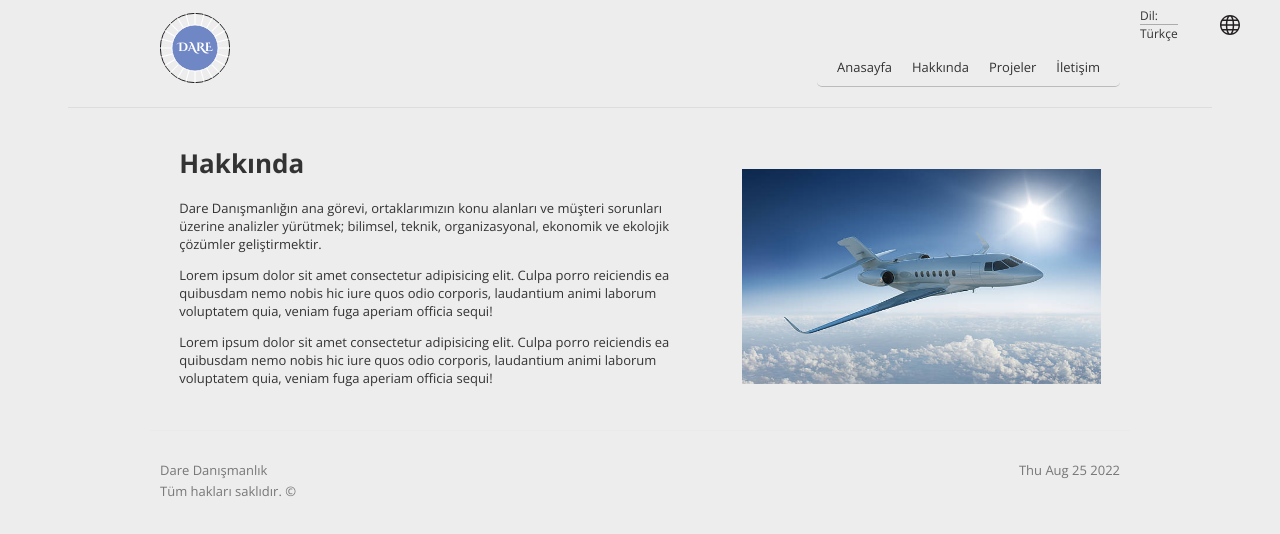
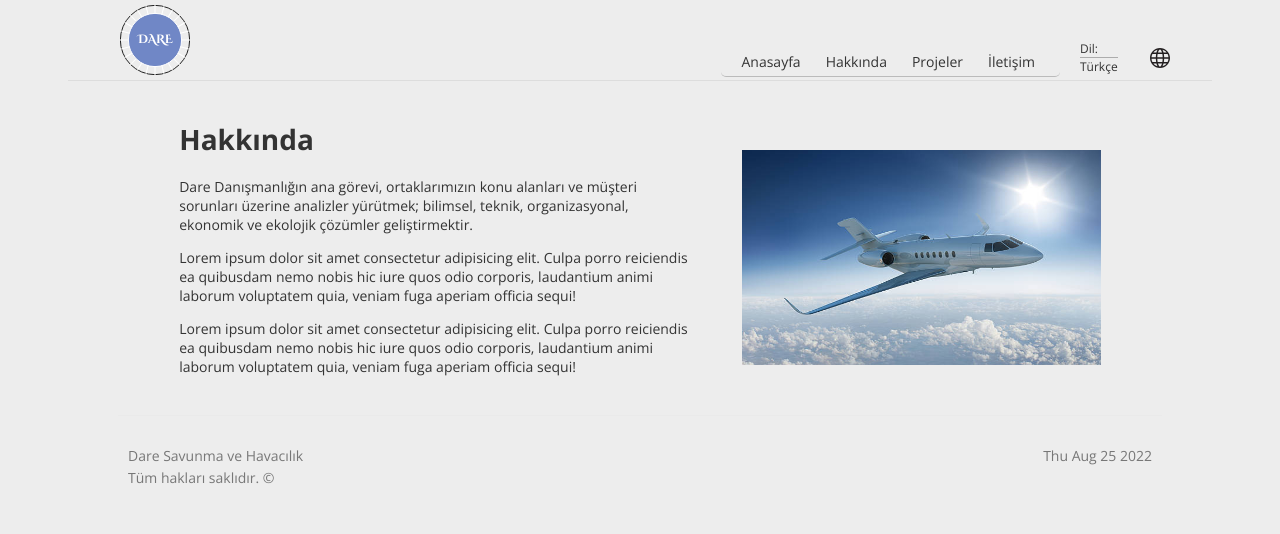
Before and after one commit to UmizDemud/Dare-Web, a Next.js app: page /about in a window 1280 px wide. Shown: the top 534 px of the page. Built offline with nearby package versions, Linux system fonts and the light colour scheme.

Commit message:
'improvements'

```diff
--- a/comps/Logo.js
+++ b/comps/Logo.js
@@ -35,9 +35,9 @@ const Logo = () => {
               <line x1="50%" y1="0" x2="50%" y2="100%" stroke="white"></line>
               <line x1="50%" y1="0" x2="50%" y2="100%" stroke="white"></line>
             </g>
-            <circle cx="50%" cy="50%" r="33%" fill={defaults.innerCircleFill} stroke={defaults.innerCircleBorder}>
+            <circle cx="50%" cy="50%" r="38%" fill={defaults.innerCircleFill} stroke={defaults.innerCircleBorder}>
             </circle>
-            <text fill={defaults.textColor} x="25.3%" y="53.9%">{defaults.text}</text>
+            <text fill={defaults.textColor} x="25.3%" y="54.06%">{defaults.text}</text>
         </svg>
      );
 }
--- a/comps/Logo.module.css
+++ b/comps/Logo.module.css
@@ -15,7 +15,7 @@
         transform: rotate(0deg) scale(1);
     }
     50% {
-        transform: rotate(180deg) scale(.69);
+        transform: rotate(180deg) scale(.84);
     }
     100%{
         transform: rotate(360deg) scale(1);
--- a/comps/Navbar..js
+++ b/comps/Navbar..js
@@ -14,6 +14,12 @@ const Navbar = ({lang, setLang}) => {
       <div className="logo">
         <Logo />
       </div>
+      <div className={styles.navbarLinks}>
+      <Link href="/"><a className={styles.navbarLink}>{content.content.pageNames.home[lang]}</a></Link>
+      <Link href="/about"><a className={styles.navbarLink}>{content.content.pageNames.about[lang]}</a></Link>
+      <Link href="/processes/"><a className={styles.navbarLink}>{content.content.pageNames.projects[lang]}</a></Link>
+      <Link href="/contact/"><a className={styles.navbarLink}>{content.content.pageNames.contact[lang]}</a></Link>
+      </div>
       <div className={styles.languageOptions}
         onMouseOver={() => setLanguageBarOpen(true)}
         onMouseLeave={() => setLanguageBarOpen(false)}
@@ -21,7 +27,7 @@ const Navbar = ({lang, setLang}) => {
         {lang ?
           <div className={styles.langDisplay}><p>Dil:</p> <p className={styles.langBorder}>Türkçe</p></div>
           :
-          <div className={styles.langDisplay}><p>Language</p> <p className={styles.langBorder}>English</p></div>
+          <div className={styles.langDisplay}><p>Language:</p> <p className={styles.langBorder}>English</p></div>
         }
         <div className={styles.languageOptions_svg}>
           <WorldIcon />
@@ -32,12 +38,6 @@ const Navbar = ({lang, setLang}) => {
         </div>
       </div>
 
-      <div className={styles.navbarLinks}>
-      <Link href="/"><a className={styles.navbarLink}>{content.content.pageNames.home[lang]}</a></Link>
-      <Link href="/about"><a className={styles.navbarLink}>{content.content.pageNames.about[lang]}</a></Link>
-      <Link href="/processes/"><a className={styles.navbarLink}>{content.content.pageNames.projects[lang]}</a></Link>
-      <Link href="/contact/"><a className={styles.navbarLink}>{content.content.pageNames.contact[lang]}</a></Link>
-      </div>
     </nav>
   );
 }
--- a/comps/Navbar.module.css
+++ b/comps/Navbar.module.css
@@ -1,6 +1,7 @@
 .navbarLink {
     padding: 5px 10px;
     border-radius: 5px;
+    margin-right: 5px;
 }
 
 .navbarLink:hover {
@@ -17,20 +18,21 @@
     justify-content: flex-end;
     align-items: flex-end;
     border-radius: 5px;
-    padding: 0 10px 5px;
+    padding: 5px 10px 0;
+    margin-bottom: 3px;
     border-bottom: 1px solid #bbb;
 }
 
 .languageOptions {
-    position: absolute;
-    top: 5px;
-    right: 30px;
+    position: relative;
     display: flex;
     flex-direction: row;
     justify-content: space-between;
     align-items: center;
-    width: 100px;
+    width: 90px;
     padding: 2px 10px;
+    margin-left: 10px;
+    margin-bottom: 3px;
     border-radius: 5px;
     font-size: 12px;
     cursor: pointer;
@@ -50,7 +52,7 @@
     top: 36px;
     left: 0;
     background-color: #ddd;
-    width: 100px;
+    width: 90px;
     padding: 0;
 }
 
@@ -58,7 +60,7 @@
     background-color: #ddd;
     margin: 0;
     padding: 10px;
-    width: 100px;
+    width: 90px;
 }
 
 .languageList p:hover {
@@ -84,5 +86,14 @@
 @media screen and (max-width: 900px) {
     .navbarLink {
         padding: 5px;
+        margin-right: 0;
     }
 }
+
+@media screen and (max-width: 500px) {
+    .languageOptions {
+        position: absolute;
+        top: 3px;
+        right: 3px;
+    }
+}
--- a/lang/content.json
+++ b/lang/content.json
@@ -30,8 +30,8 @@
             "home": {
                 "head": {
                     "title": [
-                        "DARE Consulting | Home",
-                        "DARE Danışmanlık | Anasayfa"
+                        "DARE Defence and Aerospace | Home",
+                        "DARE Savunma ve Havacılık | Anasayfa"
                     ]
                 },
                 "body": {
@@ -41,7 +41,7 @@
                     ],
                     "p1": [
                         "Welcome lorem ipsum dolor sit amet consectetur adipisicing elit. Minus animi impedit suscipit architecto, odio inventore nostrum non neque dicta. Quam magni accusantium culpa distinctio tempore iure accusamus, dolorem nobis odit. Lorem ipsum dolor sit amet consectetur adipisicing elit. Minus animi impedit suscipit architecto, odio inventore nostrum non neque dicta. Quam magni accusantium culpa distinctio tempore iure accusamus, dolorem nobis odit. ",
-                        "Welcome lorem ipsum dolor sit amet consectetur adipisicing elit. Minus animi impedit suscipit architecto, odio inventore nostrum non neque dicta. Quam magni accusantium culpa distinctio tempore iure accusamus, dolorem nobis odit. Lorem ipsum dolor sit amet consectetur adipisicing elit. Minus animi impedit suscipit architecto, odio inventore nostrum non neque dicta. Quam magni accusantium culpa distinctio tempore iure accusamus, dolorem nobis odit. "
+                        "Merhaba lorem ipsum dolor sit amet consectetur adipisicing elit. Minus animi impedit suscipit architecto, odio inventore nostrum non neque dicta. Quam magni accusantium culpa distinctio tempore iure accusamus, dolorem nobis odit. Lorem ipsum dolor sit amet consectetur adipisicing elit. Minus animi impedit suscipit architecto, odio inventore nostrum non neque dicta. Quam magni accusantium culpa distinctio tempore iure accusamus, dolorem nobis odit. "
                     ],
                     "p2": [
                         "Lorem ipsum dolor sit amet consectetur adipisicing elit. Minus animi impedit suscipit architecto, odio inventore nostrum non neque dicta. Quam magni accusantium culpa distinctio tempore iure accusamus, dolorem nobis odit.",
@@ -75,8 +75,8 @@
             },
             "footer": {
                 "span1": [
-                    "DARE Consulting",
-                    "Dare Danışmanlık"
+                    "DARE Defence and Aerospace",
+                    "Dare Savunma ve Havacılık"
                 ],
                 "p1": [
                     "All rights reserved. ©",
--- a/styles/About.module.css
+++ b/styles/About.module.css
@@ -1,7 +1,7 @@
 .aboutContainer {
     padding: 20px 60px;
     max-width: 1024px;
-    margin: 10px auto 0;
+    margin: 0 auto;
     border-top: 1px solid #ddd;
     display: flex;
     flex-direction: row;
--- a/styles/Contact.module.css
+++ b/styles/Contact.module.css
@@ -1,10 +1,21 @@
 .contactContainer {
-  padding: 20px 60px 30px;
   background: #fcfcfc;
+  padding: 20px 60px;
   max-width: 1024px;
-  margin: 10px auto 0;
+  margin: 0 auto;
   border-top: 1px solid #ddd;
   border-radius: 15px 60px 15px 60px;
+}
+
+.aboutContainer {
+  padding: 20px 60px;
+  max-width: 1024px;
+  margin: 0 auto;
+  border-top: 1px solid #ddd;
+  display: flex;
+  flex-direction: row;
+  justify-content: space-evenly;
+  align-items: center;
 }
 
 .contactInfo {
@@ -32,6 +43,10 @@
   border-bottom: 1px solid #333;
 }
 
+.value {
+  float: right;
+}
+
 @media screen and (max-width: 1300px) {
   .contactContainer {
     max-width: 960px;
@@ -42,4 +57,8 @@
   .contactContainer {
     padding: 20px;
   }
+
+  .contactInfo {
+    width: 100%;
+  }
 }
--- a/styles/globals.css
+++ b/styles/globals.css
@@ -4,7 +4,7 @@ body {
   background: #ededed;
   color: #333;
   font-family: 'Open Sans', sans-serif;
-  font-size: 13px;
+  font-size: 14px;
   margin: 0;
 }
 a {
@@ -15,21 +15,24 @@ a {
   margin: 0 auto;
 }
 nav {
-  margin: 3px auto;
-  max-width: 1024px;
-  padding: 10px;
+  height: 80px;
+  max-width: 1080px;
+  margin: 0 auto;
+  position: relative;
   display: flex;
   justify-content: flex-end;
   align-items: flex-end;
 }
 nav .logo {
-  margin-right: auto;
+  position: absolute;
+  top: 5px;
+  left: 20px;
 }
 footer {
   display: block;
   text-align: center;
   padding: 30px 10px;
-  margin: 10px auto 60px;
+  margin: 5px auto 60px;
   color: #777;
   border-top: 1px solid #eaeaea;
   max-width: 1024px;
@@ -47,12 +50,3 @@ footer p {
   color: #4979ff;
   text-decoration: underline;
 }
-
-@media screen and (max-width: 1300px) {
-  nav {
-    max-width: 960px;
-  }
-  footer {
-    max-width: 960px;
-  }
-}
```
Also changed, not shown: pages/contact.js (+4 -3 lines), public/favicon.svg.
